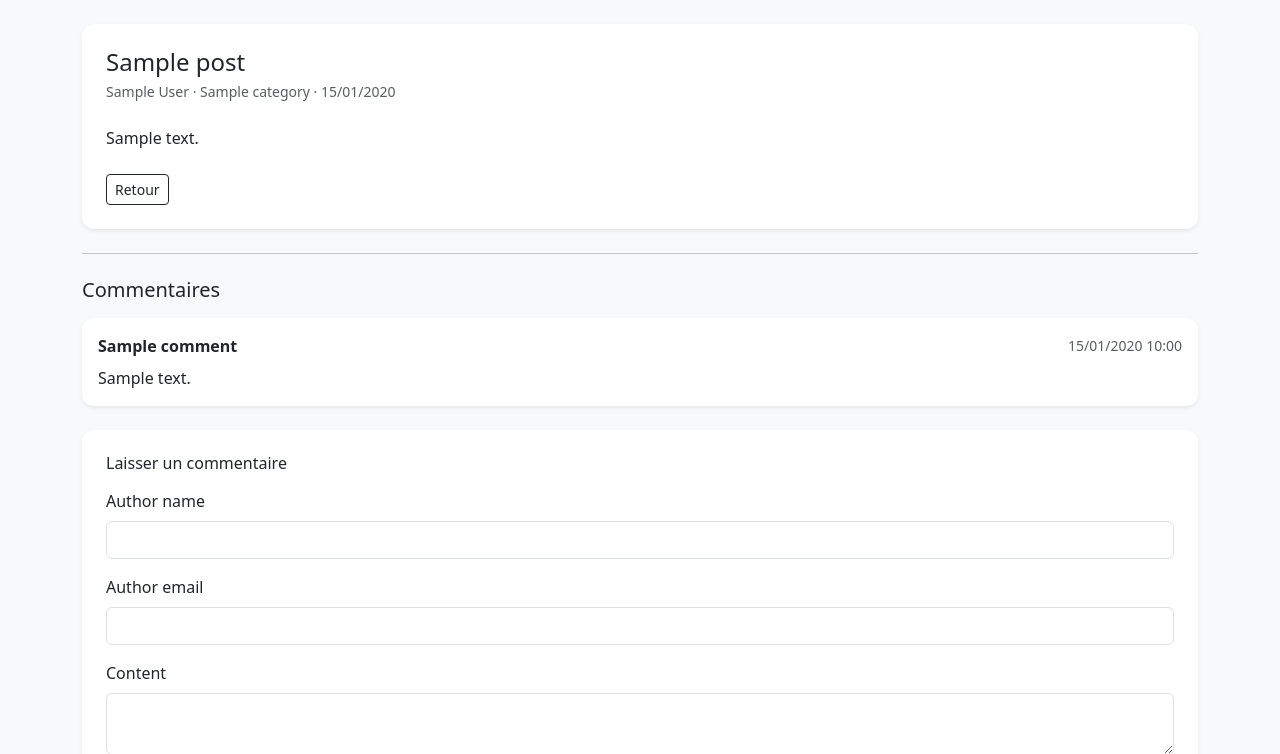
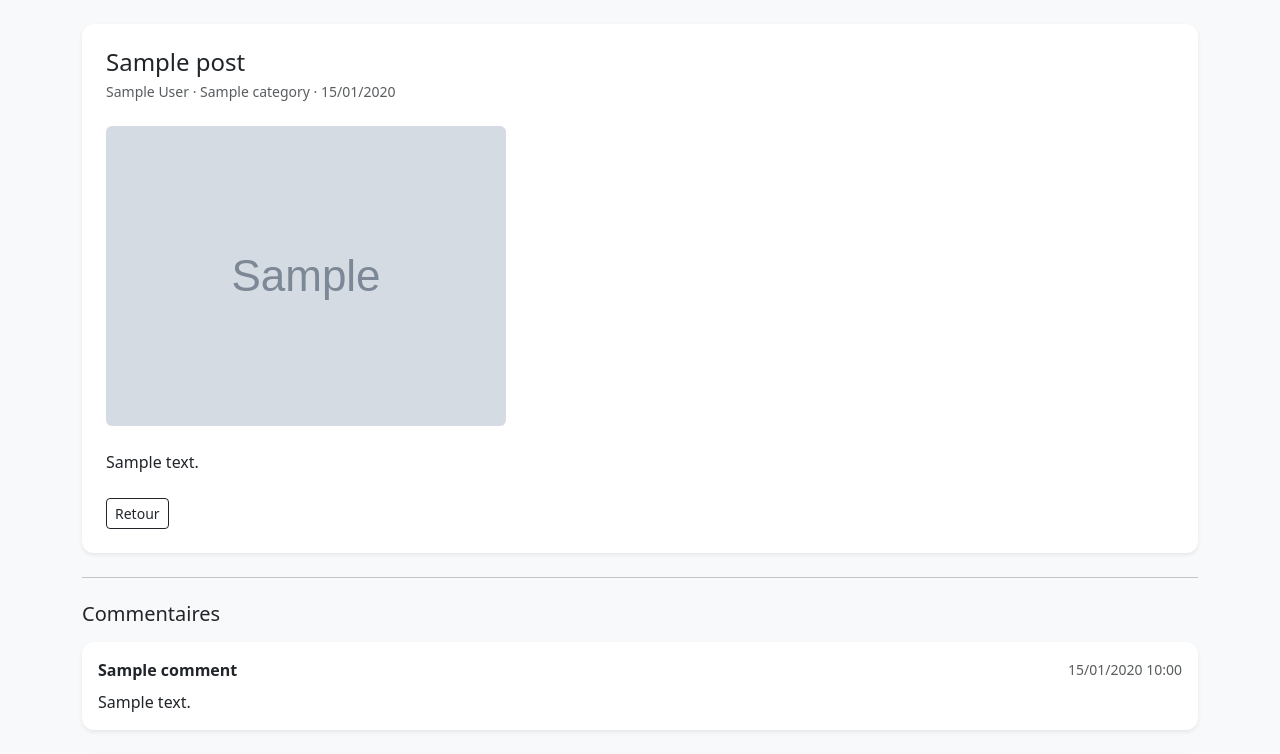
Before and after one commit to smaachaoui/blog, a Symfony app: template templates/blog/show.html.twig in a window 1280 px wide. Shown: the part 56-810 px from the top of the page. Run offline with Twig, Linux system fonts and the light colour scheme; the template is opened without the code that fills it: most values are stand-ins (such as "Sample title", 1, 10 or a date in 2020); grey boxes marked "Sample" are stand-in pictures; form fields are guessed from the names that the template uses; style sheets or scripts are compiled from the project's sources; some libraries are stand-ins or nearby versions.

Commit message:
J'affiche les couvertures du livre

```diff
--- a/templates/blog/index.html.twig
+++ b/templates/blog/index.html.twig
@@ -24,6 +24,9 @@
                 <div class="card shadow-sm page-card h-100">
                     <div class="card-body p-4">
                         <div class="d-flex justify-content-between align-items-start gap-3">
+                            {% if post.coverImage %}
+                                <img src="{{ asset('uploads/covers/' ~ post.coverImage) }}" alt="Couverture" class="img-fluid rounded mb-3" loading="lazy">
+                            {% endif %}
                             <div>
                                 <h2 class="h5 mb-1">
                                     <a class="text-decoration-none text-dark" href="{{ path('blog_show', {slug: post.slug}) }}">
--- a/templates/blog/show.html.twig
+++ b/templates/blog/show.html.twig
@@ -9,6 +9,11 @@
             <div class="text-muted small mb-4">
                 {{ post.bookAuthor }} · {{ post.category.name }} · {{ post.createdAt|date('d/m/Y') }}
             </div>
+
+            {% if post.coverImage %}
+                <img src="{{ asset('uploads/covers/' ~ post.coverImage) }}" alt="Couverture" class="img-fluid rounded mb-4">
+            {% endif %}
+
 
             <div class="mb-4">
                 {{ post.content|nl2br }}
--- a/templates/post/_delete_form.html.twig
+++ b/templates/post/_delete_form.html.twig
@@ -1,4 +1,4 @@
-<form method="post" action="{{ path('app_post_delete', {'id': post.id}) }}" onsubmit="return confirm('Are you sure you want to delete this item?');">
+<form method="post" action="{{ path('admin_post_delete', {'id': post.id}) }}" onsubmit="return confirm('Are you sure you want to delete this item?');">
     <input type="hidden" name="_token" value="{{ csrf_token('delete' ~ post.id) }}">
     <button class="btn">Delete</button>
 </form>
--- a/templates/post/edit.html.twig
+++ b/templates/post/edit.html.twig
@@ -7,7 +7,7 @@
 
     {{ include('post/_form.html.twig', {'button_label': 'Update'}) }}
 
-    <a href="{{ path('app_post_index') }}">back to list</a>
+    <a href="{{ path('admin_post_index') }}">back to list</a>
 
     {{ include('post/_delete_form.html.twig') }}
 {% endblock %}
```
